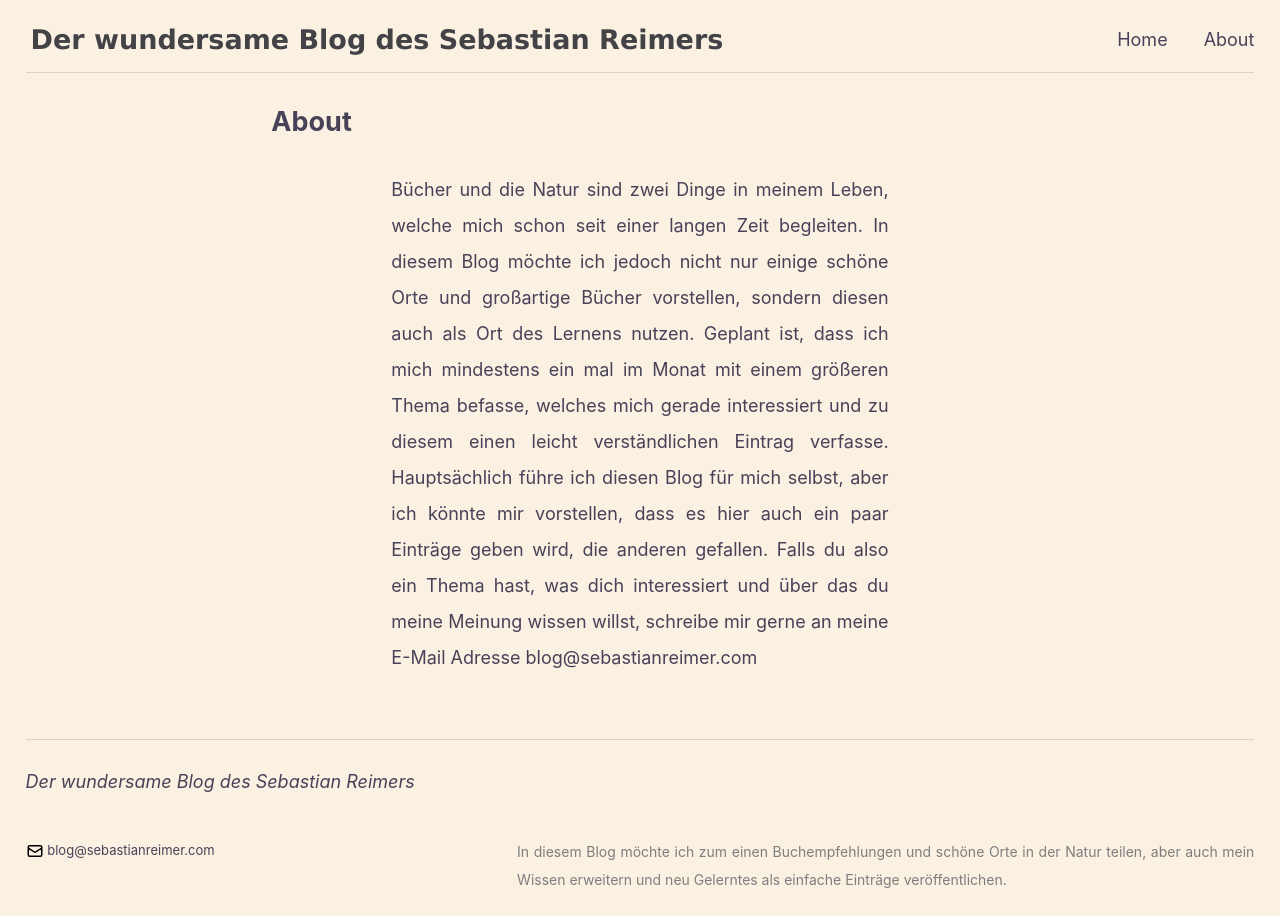
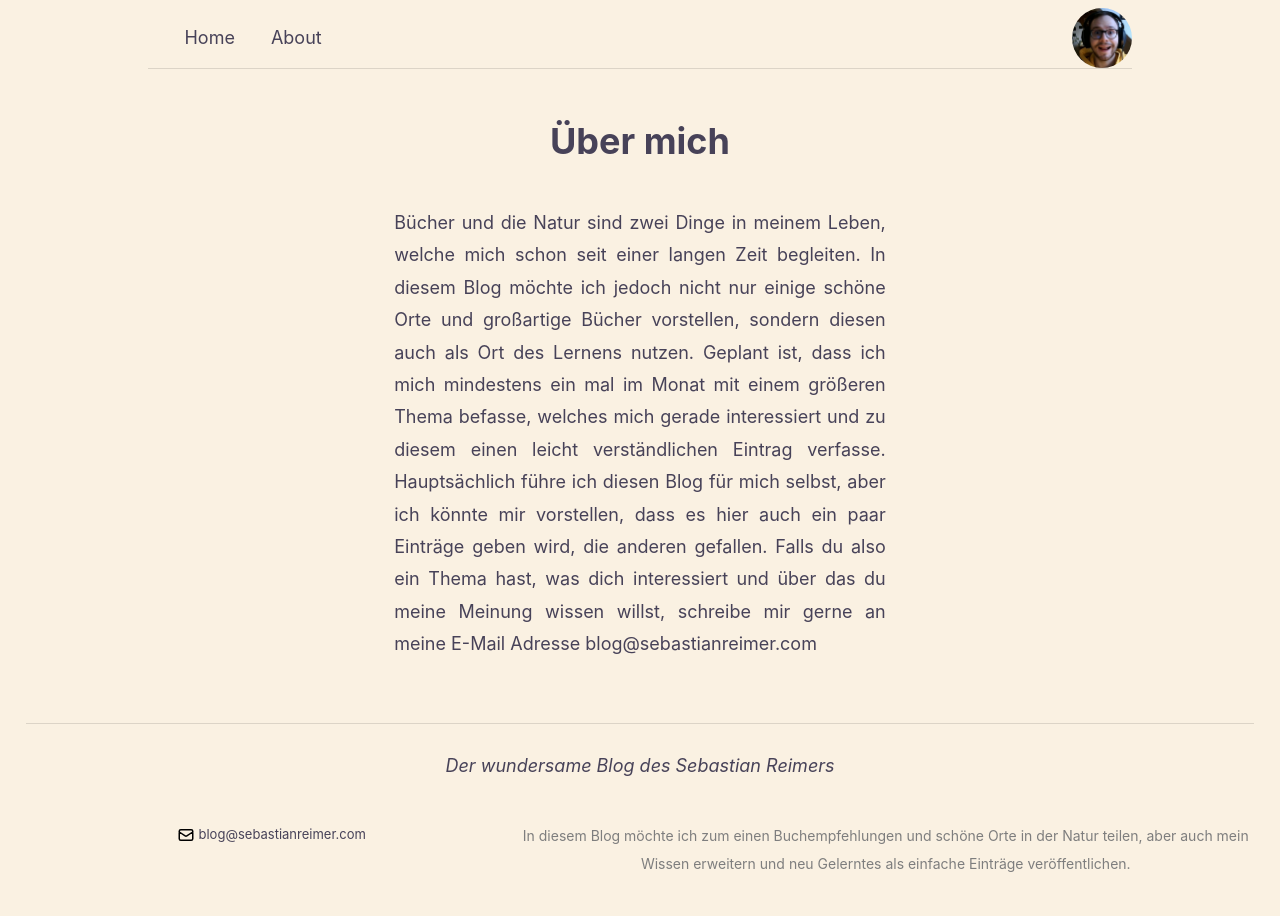
Before and after one commit to Scrooge1337/Scrooge1337.github.io, a Jekyll site: the page built from about.md, in a window 1280 px wide. Built offline with Jekyll 4.4.1, drawn with Linux system fonts in a browser that asks for light colours; our own code applies the rules of GitHub Pages for plain Markdown files.

Commit message:
responsive webdesign

```diff
--- a/_includes/navigation.html
+++ b/_includes/navigation.html
@@ -1,5 +1,6 @@
 <nav>
-    <h1 class="navheader"><a href="/" class="navtitle">Der wundersame Blog des Sebastian Reimers</a></h1>
-    <a href="/" class="navright navbutton">Home</a>
+ <!-- <h1 class="navheader"><a href="/" class="navtitle">Der wundersame Blog des Sebastian Reimers</a></h1> -->
+    <a href="/" class="navbutton">Home</a>
     <a href="/about" class="navbutton">About</a>
+    <a href="/" class="navlogo navright"> <img src="/assets/images/logo.png" class="navlogo navright"/> </a>
 </nav>
--- a/_layouts/post.html
+++ b/_layouts/post.html
@@ -2,13 +2,7 @@
 layout: default
 ---
 
-    <h1 class="posttitle">{{ page.title }}</h1>
-    <desc class="postinfo">{{ page.date | date_to_string }} • {{ page.author }}</desc>
+    <meta name="viewport" content="width=device-width, initial-scale=1.0">
+    <h3 class="posttitle">{{ page.title }}</h3>
+    {%if page.date && page.author %}<desc class="postinfo">{{ page.date | date_to_string }} • {{ page.author }}</desc> {%endif%}
     <div class="postcontent">{{ content }} </div>
-    <script type="text/javascript" src=
-    "https://s3-us-west-2.amazonaws.com/s.cdpn.io/3/textFit.js">
-        </script>
-
-        <script type="text/javascript">
-            textFit(document.querySelector("h1"));
-        </script>
--- a/_sass/main.scss
+++ b/_sass/main.scss
@@ -5,49 +5,64 @@
 
 body, html {
     /* font-family: 'MyWebFont'; */
-    font: 400 18px/2 -apple-system, BlinkMacSystemFont, "Segoe UI", Roboto, Helvetica, Arial, sans-serif, "Apple Color Emoji", "Segoe UI Emoji", "Segoe UI Symbol"; color: #111; background-color: #fdfdfd; -webkit-text-size-adjust: 100%; -webkit-font-feature-settings: "kern" 1; -moz-font-feature-settings: "kern" 1; -o-font-feature-settings: "kern" 1; font-feature-settings: "kern" 1; font-kerning: normal; display: flex; min-height: 100vh; flex-direction: column;
+    font: 400 18px/2 -apple-system, BlinkMacSystemFont, "Segoe UI", Roboto, Helvetica, Arial, sans-serif, "Apple Color Emoji", "Segoe UI Emoji", "Segoe UI Symbol";
+    color: #111;
+    background-color: #fdfdfd;
+    -webkit-text-size-adjust: 100%;
+    -webkit-font-feature-settings: "kern" 1; -moz-font-feature-settings: "kern" 1; -o-font-feature-settings: "kern" 1; font-feature-settings: "kern" 1; font-kerning: normal;
+    display: flex;
+    height: 100%;
+    flex-direction: column;
     background-color: rgb(250, 241, 226);
     color: #474258;
 }
 
 body {
+    display: flex;
+    flex-direction: column;
+    align-items: center;
     margin-left: 2%;
     margin-right: 2%;
     width: calc(100% - 4%);
-    text-align: justify;
+    text-align: center;
     hyphens: auto;
+    display: flex;
 }
 .indexcontent{
-    margin-left: 20%;
-    margin-right: 20%;
-    width: calc(100% - 40%);
+    width: 70%;
     text-align: justify;
     hyphens: auto;
 }
 .indextitle{
     margin-bottom: 0px;
 }
-
-@media only screen and (max-width: 800px) {
-    body {
-        margin-left: 10px;
-        margin-right: 10px;
-        width: calc(100% - 20px);
-    }
+@media only screen and (max-width: 600px) {
     .indexcontent{
         margin-left: 2px;
         margin-right: 2px;
         width: calc(100% - 4px);
         text-align: justify;
+        font-size: calc(1em + 1vw) !important;
         hyphens: auto;
     }
   }
 
+@media (min-width: 1024px) {
+      .indexcontent{
+        width: 40%;
+        text-align: justify;
+        font-size: calc(1em + 1vw) !important;
+        hyphens: auto;
+      }
+}
 nav {
     display: flex;
     flex-direction: row;
     align-items: center;
     border-bottom: solid #19191922 1px;
+    width: 80%;
+    // margin-left: 30px;
+    // margin-right: 30px;
 }
 
 desc {
@@ -60,12 +75,14 @@ desc {
     font-size: 12px;
     color: #474258;
     text-align: center;
+    display: block;
 }
 .postcontent > * > img {
     display: block;
     width: 100%;
     height: 15em;
     object-fit: cover;
+    font-size: calc(1rem+1vw) !important;
     background-position: center center;
 }
 
@@ -170,7 +187,6 @@ main {
 .postcontent{
     position: relative;
     margin: 30px auto 0;
-    padding: 0 170px 6vw;
     min-height: 230px;
     font-family: 'inter',sans-serif;
     font-size: 18px;
@@ -184,3 +200,8 @@ main {
     margin-right: 50%;
     line-height: 18px;
 }
+.navlogo {
+    height: 60px;
+    width: 60px;
+    border-radius: 9000px;
+}
--- a/about.md
+++ b/about.md
@@ -1,6 +1,7 @@
 ---
-layout: default
+layout: post
+title: Über mich
 ---
 
-## About
->>>Bücher und die Natur sind zwei Dinge in meinem Leben, welche mich schon seit einer langen Zeit begleiten. In diesem Blog möchte ich jedoch nicht nur einige schöne Orte und großartige Bücher vorstellen, sondern diesen auch als Ort des Lernens nutzen. Geplant ist, dass ich mich mindestens ein mal im Monat mit einem größeren Thema befasse, welches mich gerade interessiert und zu diesem einen leicht verständlichen Eintrag verfasse. Hauptsächlich führe ich diesen Blog für mich selbst, aber ich könnte mir vorstellen, dass es hier auch ein paar Einträge geben wird, die anderen gefallen. Falls du also ein Thema hast, was dich interessiert und über das du meine Meinung wissen willst, schreibe mir gerne an meine E-Mail Adresse blog@sebastianreimer.com
+<!-- ## About -->
+Bücher und die Natur sind zwei Dinge in meinem Leben, welche mich schon seit einer langen Zeit begleiten. In diesem Blog möchte ich jedoch nicht nur einige schöne Orte und großartige Bücher vorstellen, sondern diesen auch als Ort des Lernens nutzen. Geplant ist, dass ich mich mindestens ein mal im Monat mit einem größeren Thema befasse, welches mich gerade interessiert und zu diesem einen leicht verständlichen Eintrag verfasse. Hauptsächlich führe ich diesen Blog für mich selbst, aber ich könnte mir vorstellen, dass es hier auch ein paar Einträge geben wird, die anderen gefallen. Falls du also ein Thema hast, was dich interessiert und über das du meine Meinung wissen willst, schreibe mir gerne an meine E-Mail Adresse blog@sebastianreimer.com
```
Also changed, not shown: _layouts/default.html (+0 -7 lines), assets/images/1.png (deleted), assets/images/logo.png (added).
